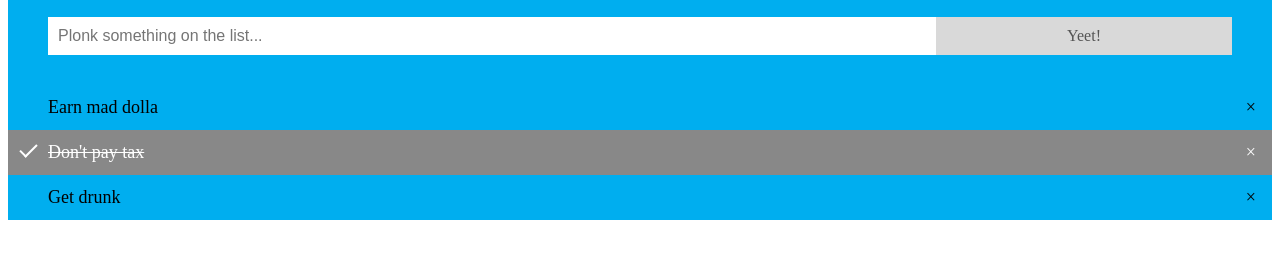
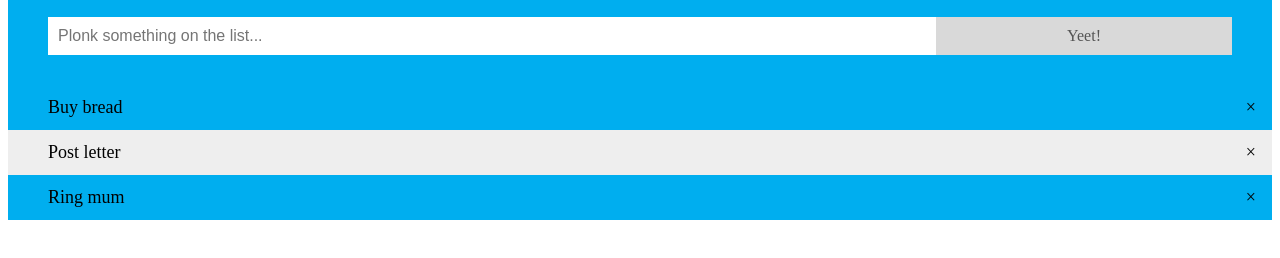
Before and after one commit to firatcliffe/ToDoList, a plain HTML site: page index.html in a window 1280 px wide. Shown: the part 88-346 px from the top of the page. Drawn offline with Linux system fonts and the light colour scheme.

```diff
--- a/index.html
+++ b/index.html
@@ -119,9 +119,9 @@
               </div>
 
               <ul id="myUL">
-                <li>Earn mad dolla</li>
-                <li class="checked">Don't pay tax</li>
-                <li>Get drunk</li>
+                <li>Buy bread</li>
+                <li>Post letter</li>
+                <li>Ring mum</li>
                </ul>
 </body>
 
```
